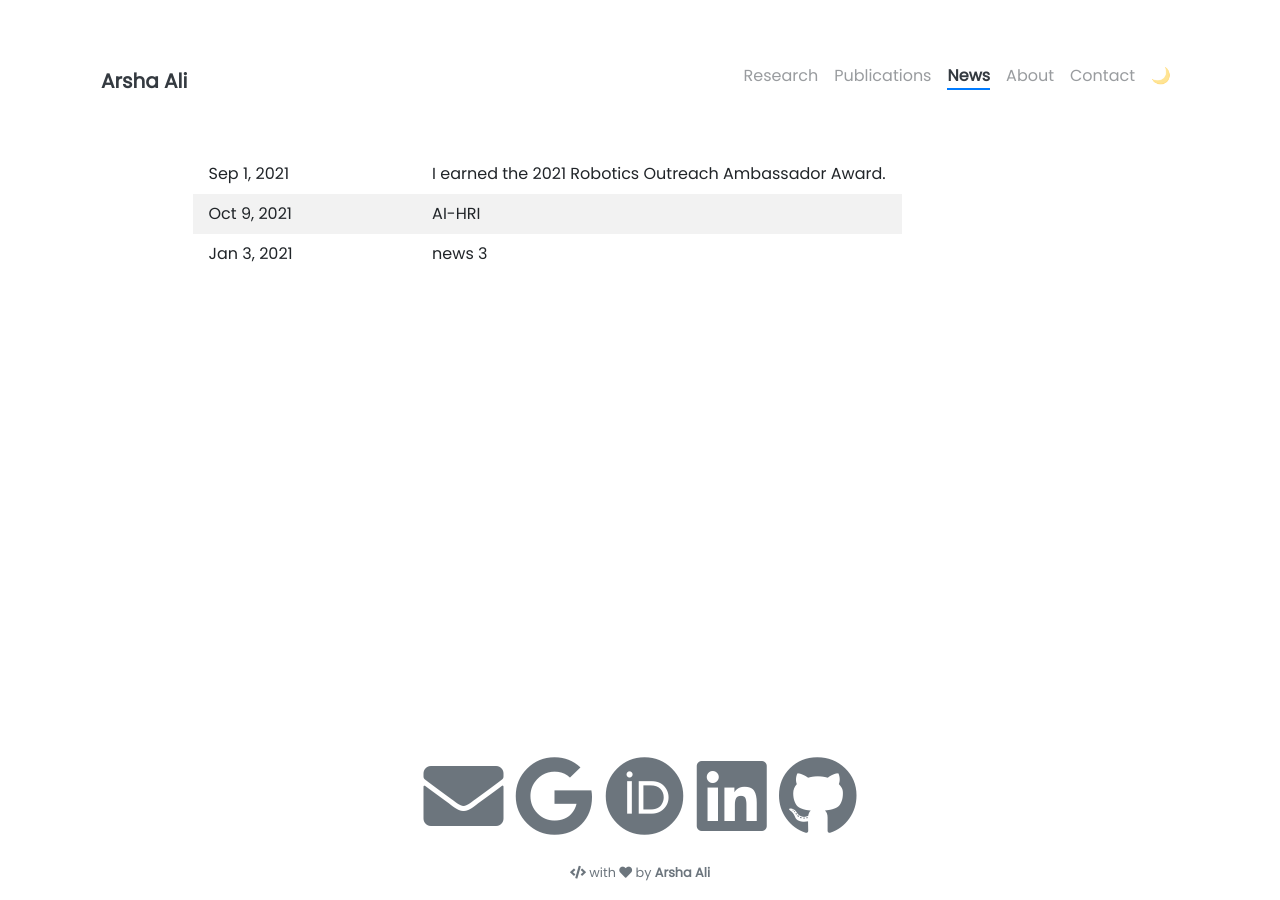
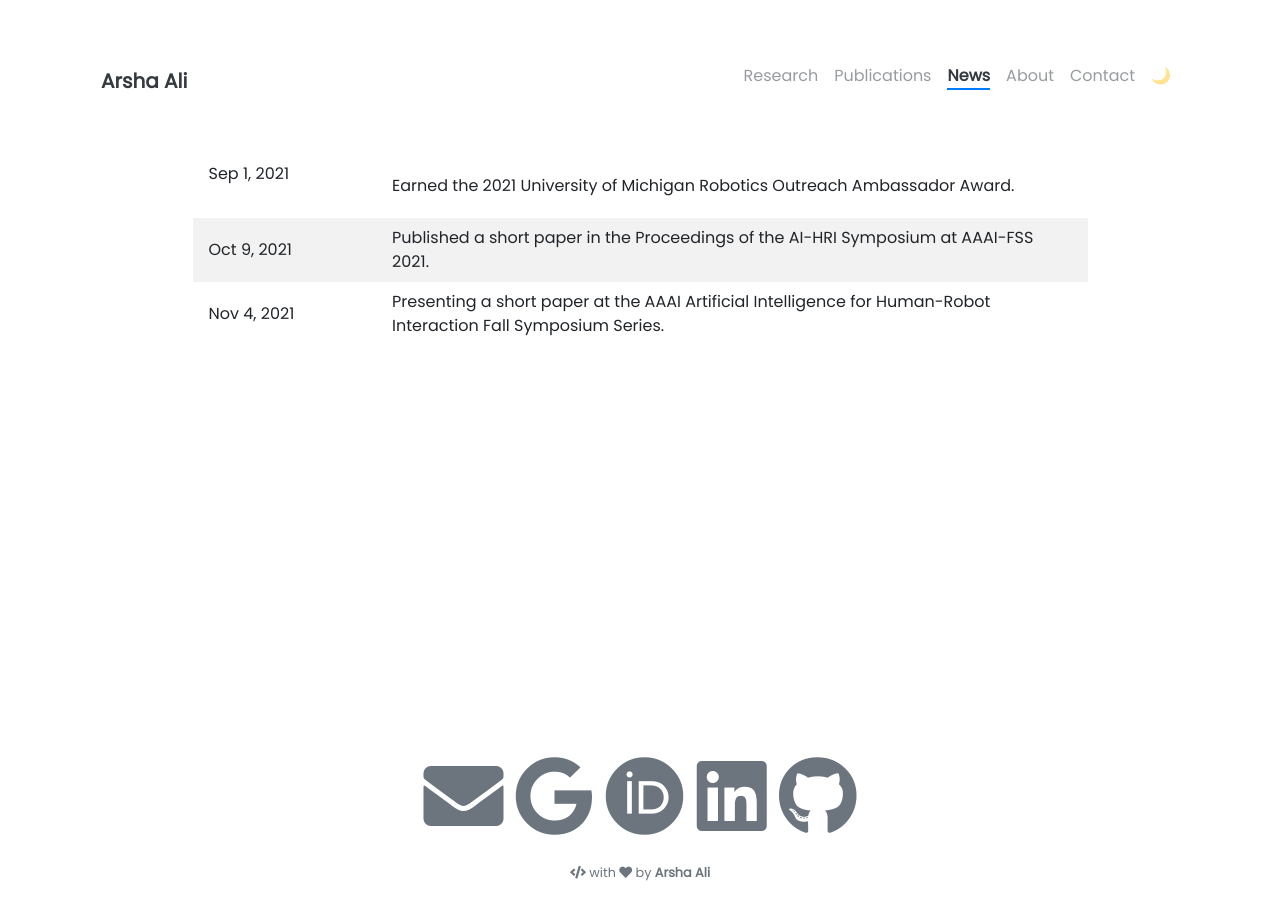
Before and after one commit to arshaali/arshaali.github.io, a Jekyll site: the page built from pages/news.md, in a window 1280 px wide. Built offline with Jekyll 4.4.1, drawn with Linux system fonts in a browser that asks for light colours; nearby versions of some CDN libraries.

Commit message:
Update news.md

```diff
--- a/pages/news.md
+++ b/pages/news.md
@@ -12,6 +12,6 @@ td, th {
 }
 </style>
 
-Sep 1, 2021 &nbsp; &nbsp; &nbsp; &nbsp; &nbsp; &nbsp; &nbsp; &nbsp; &nbsp; &nbsp; &nbsp; &nbsp; &nbsp; | I earned the 2021 Robotics Outreach Ambassador Award.
-Oct 9, 2021        | AI-HRI
-Jan 3, 2021        | news 3
+Sep 1, 2021 &nbsp; &nbsp; &nbsp; &nbsp; &nbsp; &nbsp; &nbsp; &nbsp; &nbsp; &nbsp; &nbsp; &nbsp; &nbsp; | Earned the 2021 University of Michigan Robotics Outreach Ambassador Award.
+Oct 9, 2021        | Published a short paper in the Proceedings of the AI-HRI Symposium at AAAI-FSS 2021.
+Nov 4, 2021        | Presenting a short paper at the AAAI Artificial Intelligence for Human-Robot Interaction Fall Symposium Series.
```
